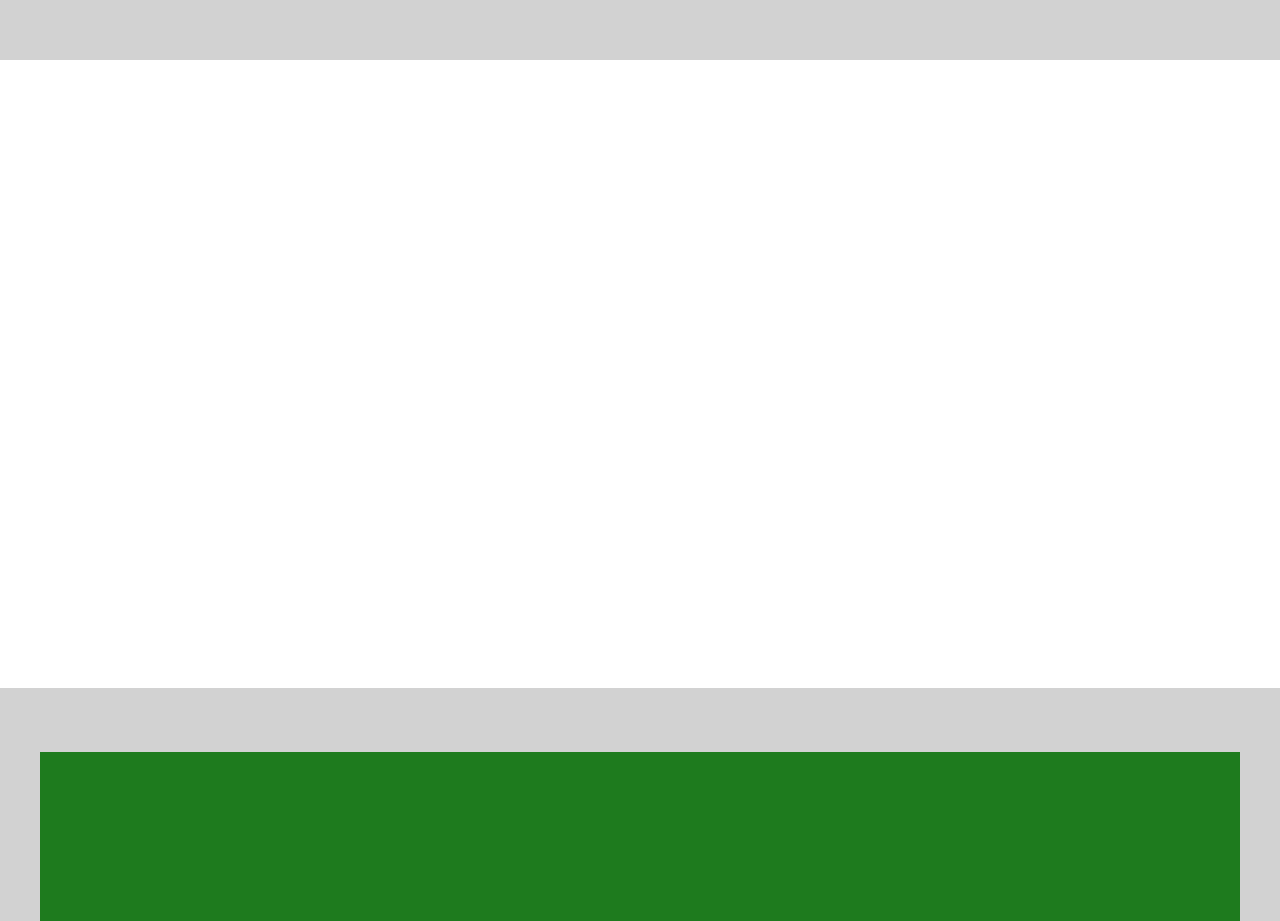
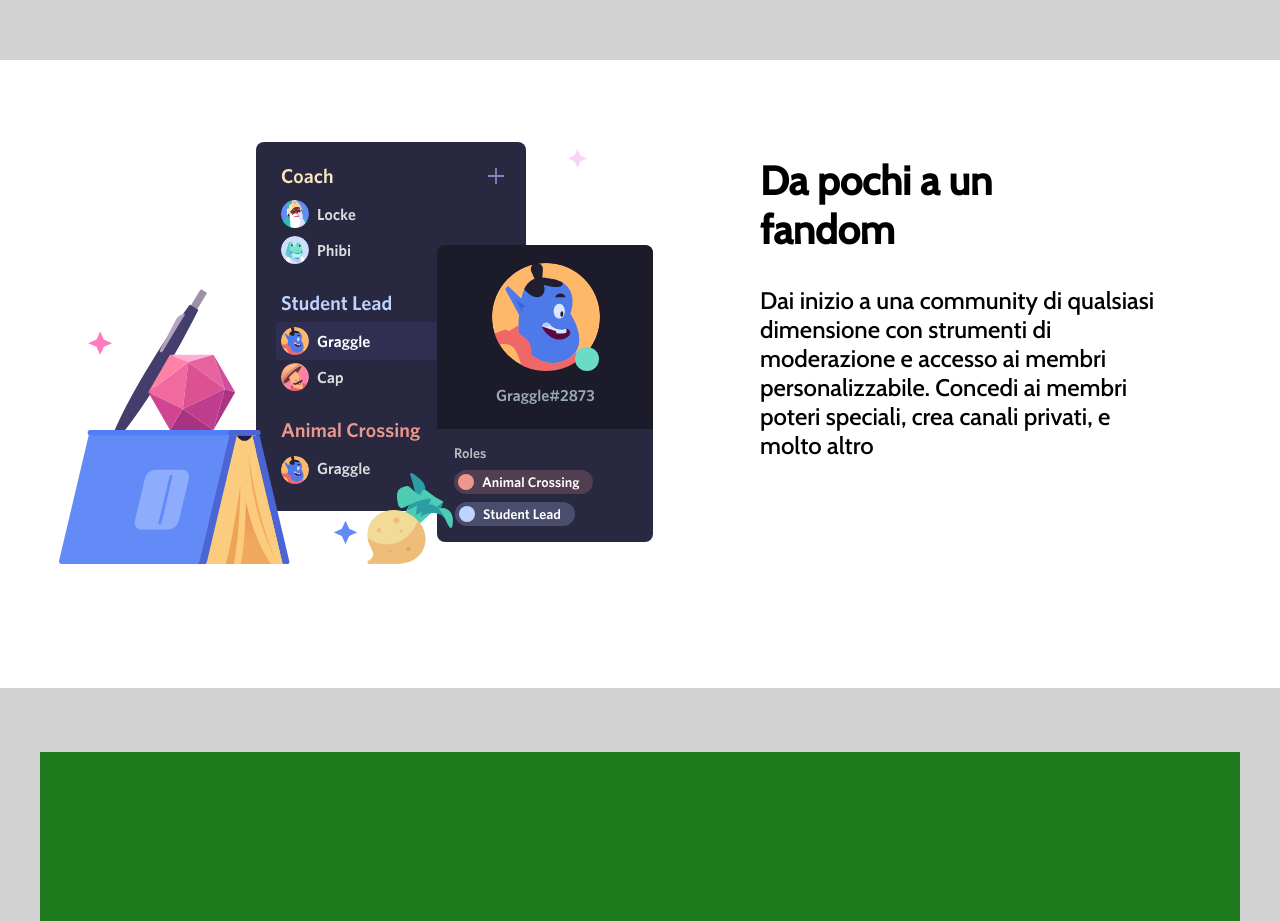
Before and after one commit to DanielMarella/htmlcss-discord, a plain HTML site: page index.html in a window 1280 px wide. Shown: the part 1820-2741 px from the top of the page. Drawn offline with nearby package versions, Linux system fonts and the light colour scheme.

Commit message:
add img and text to the third section

```diff
--- a/index.html
+++ b/index.html
@@ -79,8 +79,13 @@
 
             <section>
                 <div class="container flex">
-                    <div class="blue-column dashed-border"></div>
-                    <div class="pink-column dashed-border"></div>
+                    <div class="blue-column dashed-border">
+                        <img src="img/item3.svg" alt="Descrizione discord">
+                    </div>
+                    <div class="pink-column dashed-border">
+                        <h2> Da pochi a un <br> fandom</h2>
+                        <p>Dai inizio a una community di qualsiasi <br> dimensione con strumenti di <br> moderazione e accesso ai membri <br> personalizzabile. Concedi ai membri <br> poteri speciali, crea canali privati, e <br> molto altro </p>
+                    </div>
                 </div>
             </section>
 
```
